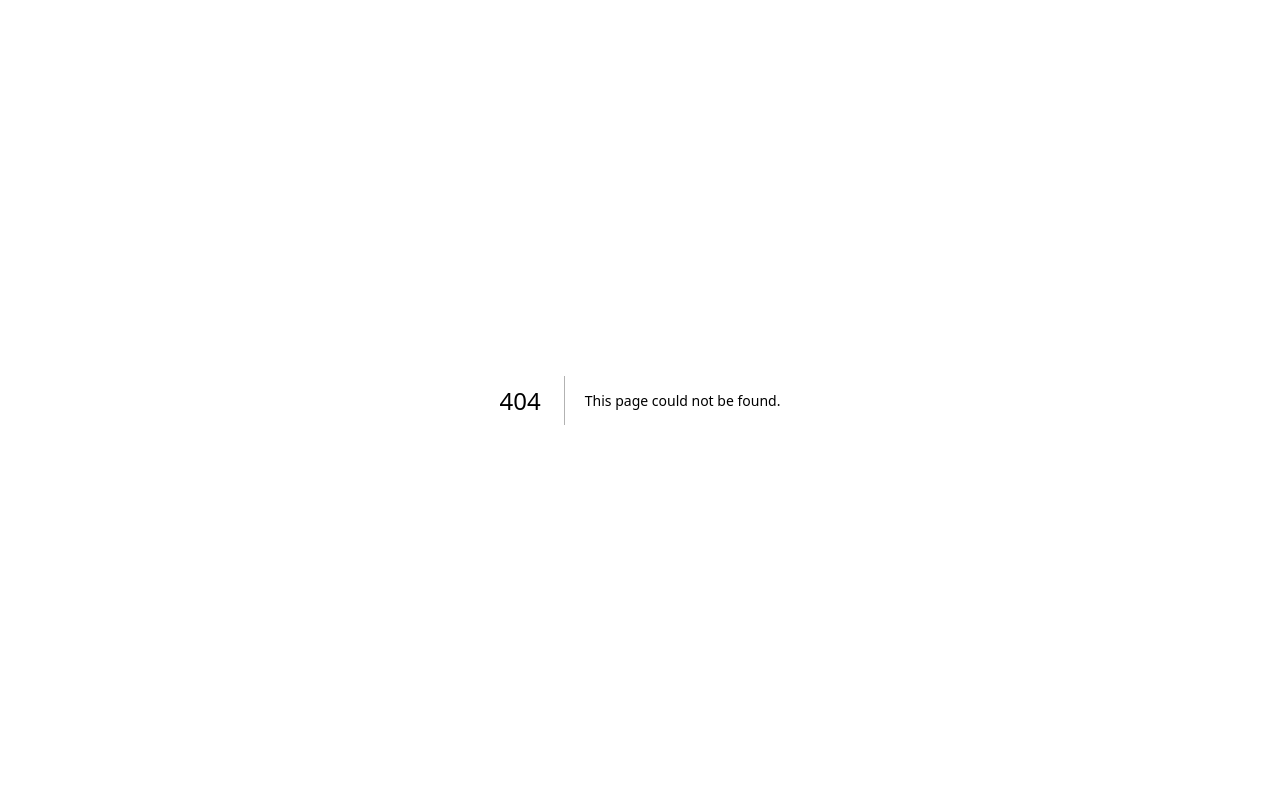
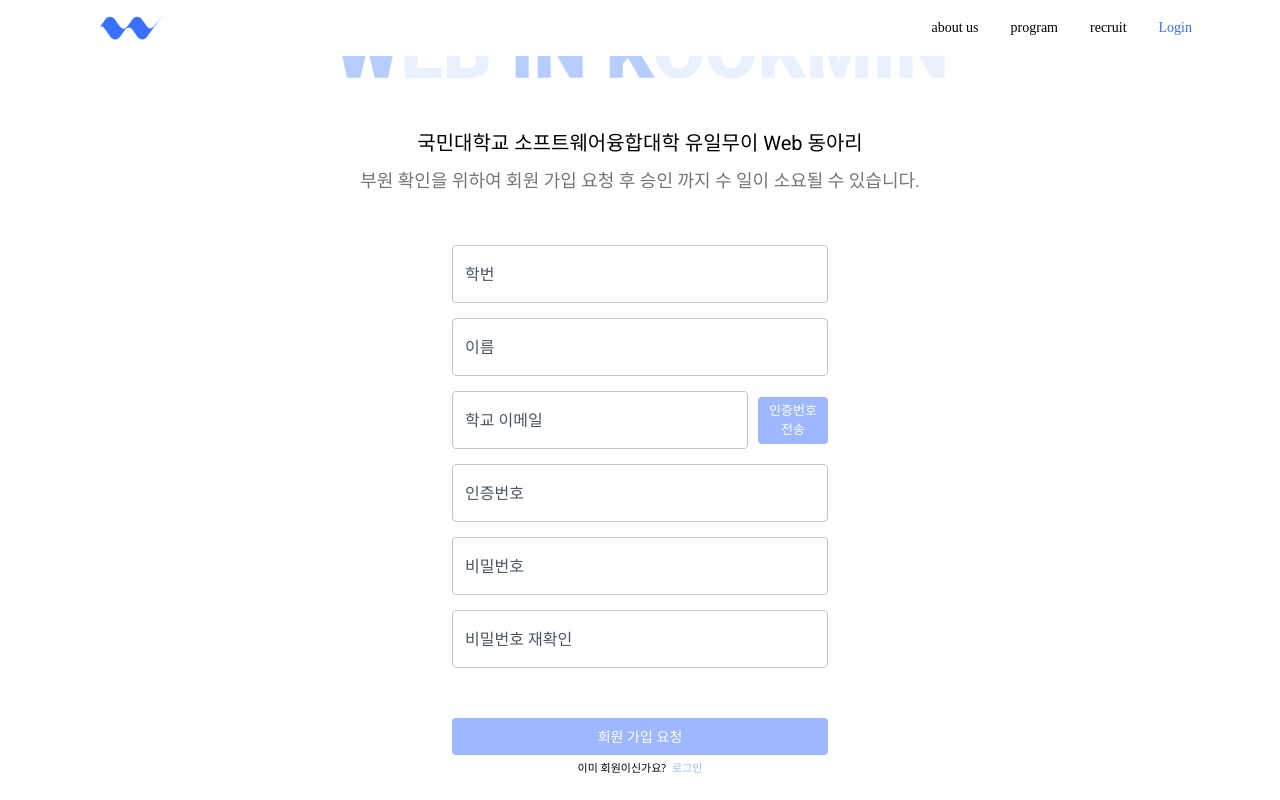
Before and after one commit to KMU-WINK/wink-official-frontend, a Next.js app: page /signup in a window 1280 px wide. Before the commit this address had no page. Built offline with nearby package versions, Linux system fonts and the light colour scheme; a web font is replaced by a local one.

Commit message:
Feat: 회원가입 페이지 퍼블리싱

```diff
--- /dev/null
+++ b/src/app/signup/page.tsx
@@ -0,0 +1,160 @@
+'use client';
+
+import { useState } from 'react';
+import { useRouter } from 'next/navigation';
+import Link from "next/link";
+import Image from "next/image";
+import TopBar from "@/components/TopBar";
+import InputField from "@/components/InputField";
+import Button from "@/components/Button";
+import web_in_kookmin from "../../../public/web_in_kookmin.svg";
+
+type InputFieldId = "studentId" | "name" | "email" | "verificationCode" | "password" | "confirmPassword";
+
+interface InputField {
+    id: InputFieldId;
+    type: string;
+    placeholder: string;
+    withButton?: boolean;
+}
+
+const inputFields: InputField[] = [
+    {
+        id: "studentId",
+        type: "text",
+        placeholder: "학번",
+    },
+    {
+        id: "name",
+        type: "text",
+        placeholder: "이름",
+    },
+    {
+        id: "email",
+        type: "email",
+        placeholder: "학교 이메일",
+        withButton: true,
+    },
+    {
+        id: "verificationCode",
+        type: "text",
+        placeholder: "인증번호",
+    },
+    {
+        id: "password",
+        type: "password",
+        placeholder: "비밀번호",
+    },
+    {
+        id: "confirmPassword",
+        type: "password",
+        placeholder: "비밀번호 재확인",
+    },
+];
+
+export default function SignUp() {
+    const router = useRouter();
+    const [formData, setFormData] = useState({
+        studentId: '',
+        name: '',
+        email: '',
+        verificationCode: '',
+        password: '',
+        confirmPassword: ''
+    });
+    const [verificationComplete, setVerificationComplete] = useState(false);
+    const [showPasswordWarning, setShowPasswordWarning] = useState(false);
+
+    const onChangeInput = (e: React.ChangeEvent<HTMLInputElement>) => {
+        const { id, value } = e.target;
+        setFormData(prevState => ({
+            ...prevState,
+            [id]: value,
+        }));
+
+        if (id === "verificationCode" && value.length > 0) {
+            setVerificationComplete(true);
+            setShowPasswordWarning(false);
+        }
+    };
+
+    const onClickSignUpButton = async (e: React.MouseEvent<HTMLButtonElement>) => {
+        e.preventDefault();
+        // 회원가입 api 처리
+        alert('회원가입 요청에 성공하셨습니다.');
+        router.push('/');
+    };
+
+    const onSendVerificationCode = () => {
+        // 인증번호 전송 API 처리
+        alert('인증번호가 전송되었습니다.');
+        setVerificationComplete(false);
+    };
+
+    const onFocusPasswordInput = () => {
+        if (!verificationComplete) {
+            setShowPasswordWarning(true);
+        }
+    };
+
+    return (
+        <>
+            <TopBar />
+            <div className="min-h-screen flex flex-col items-center justify-center gap-[50px]">
+                <Image
+                    src={web_in_kookmin}
+                    alt="WINK Authentication"
+                    width={610}
+                    height={110}
+                    priority
+                />
+                <div className="flex flex-col items-center justify-center gap-[10px]">
+                    <p className="text-xl font-normal font-roboto">
+                        국민대학교 소프트웨어융합대학 유일무이 Web 동아리
+                    </p>
+                    <p className="text-lg text-[#757575] font-normal font-roboto">
+                        부원 확인을 위하여 회원 가입 요청 후 승인 까지 수 일이 소요될 수 있습니다.
+                    </p>
+                </div>
+                <div className="bg-white px-9 rounded-lg w-full max-w-md flex flex-col gap-[50px]">
+                    <div className="flex flex-col gap-[15px]">
+                        {inputFields.map((field) => (
+                            <div key={field.id} className="flex flex-col gap-[3px]">
+                                <div className="flex items-center gap-[10px]">
+                                    <InputField
+                                        id={field.id}
+                                        type={field.type}
+                                        placeholder={field.placeholder}
+                                        value={formData[field.id]}
+                                        onChange={onChangeInput}
+                                        onFocus={field.id === "password" || field.id === "confirmPassword" ? onFocusPasswordInput : undefined}
+                                    />
+                                    {field.withButton && (
+                                        <Button
+                                            type="button"
+                                            label="인증번호 전송"
+                                            onClick={onSendVerificationCode}
+                                            className="text-[13px] px-1.5 py-1"
+                                        />
+                                    )}
+                                </div>
+                                {field.id === "password" && showPasswordWarning && !verificationComplete && (
+                                    <p className="text-[#666666] text-xs ml-3.5">인증을 완료해주세요.</p>
+                                )}
+                            </div>
+                        ))}
+                    </div>
+                    <div className="flex flex-col items-center gap-[5px]">
+                        <Button type="submit" label="회원 가입 요청" onClick={onClickSignUpButton} className="w-full py-2 text-[14px]"/>
+                        <div className="text-center text-[11px]">
+                            이미 회원이신가요?
+                            <Link href="/login" className="text-[#9DB8FF] hover:underline ml-1.5">
+                                로그인
+                            </Link>
+                        </div>
+                    </div>
+                </div>
+            </div>
+        </>
+    );
+}
--- a/src/components/InputField.tsx
+++ b/src/components/InputField.tsx
@@ -4,16 +4,22 @@ interface InputFieldProps {
     id: string;
     type: string;
     placeholder: string;
+    value: string;
+    onChange: (e: React.ChangeEvent<HTMLInputElement>) => void;
+    onFocus?: () => void;
 }
 
-const InputField: React.FC<InputFieldProps> = ({ id, type, placeholder }) => {
+const InputField: React.FC<InputFieldProps> = ({ id, type, placeholder, value, onChange, onFocus }) => {
     return (
             <input
                 type={type}
                 id={id}
                 name={id}
-                className="w-full px-3 py-4 border rounded focus:outline-none focus:ring-1 focus:ring-[#9DB8FF]"
+                className="w-full px-3 py-4 border border-[#C4C4C4] rounded focus:outline-none focus:ring-1 focus:ring-[#9DB8FF] placeholder-gray-600"
                 placeholder={placeholder}
+                value={value}
+                onChange={onChange}
+                onFocus={onFocus}
                 required
             />
     );
--- a/src/components/TopBar.tsx
+++ b/src/components/TopBar.tsx
@@ -11,10 +11,6 @@ function TopBar() {
   const [scrollY, setScrollY] = useState(0);
   const [cookies, setCookie, removeCookie] = useCookies(['token']);
   const pathName = usePathname() as string;
-
-  const updateScroll = () => {
-    setScrollY(window.scrollY);
-  };
 
   const navigations = [
     {
@@ -43,6 +39,10 @@ function TopBar() {
     },
   ];
 
+  const updateScroll = () => {
+    setScrollY(window.scrollY);
+  };
+
   useEffect(() => {
     const timer = setInterval(() => {
       window.addEventListener("scroll", updateScroll);
@@ -54,6 +54,9 @@ function TopBar() {
   }, []);
 
   const getActiveNav = () => {
+    if (pathName === '/signup' || pathName === '/login') {
+      return "Login";
+    }
     // 현재 경로와 네비게이션 링크의 경로를 정확히 비교
     const currentNav = navigations.find(nav =>
         pathName === nav.href || pathName === nav.href.split('#')[0] // 정확히 비교하거나 '#항목' 제거
```
